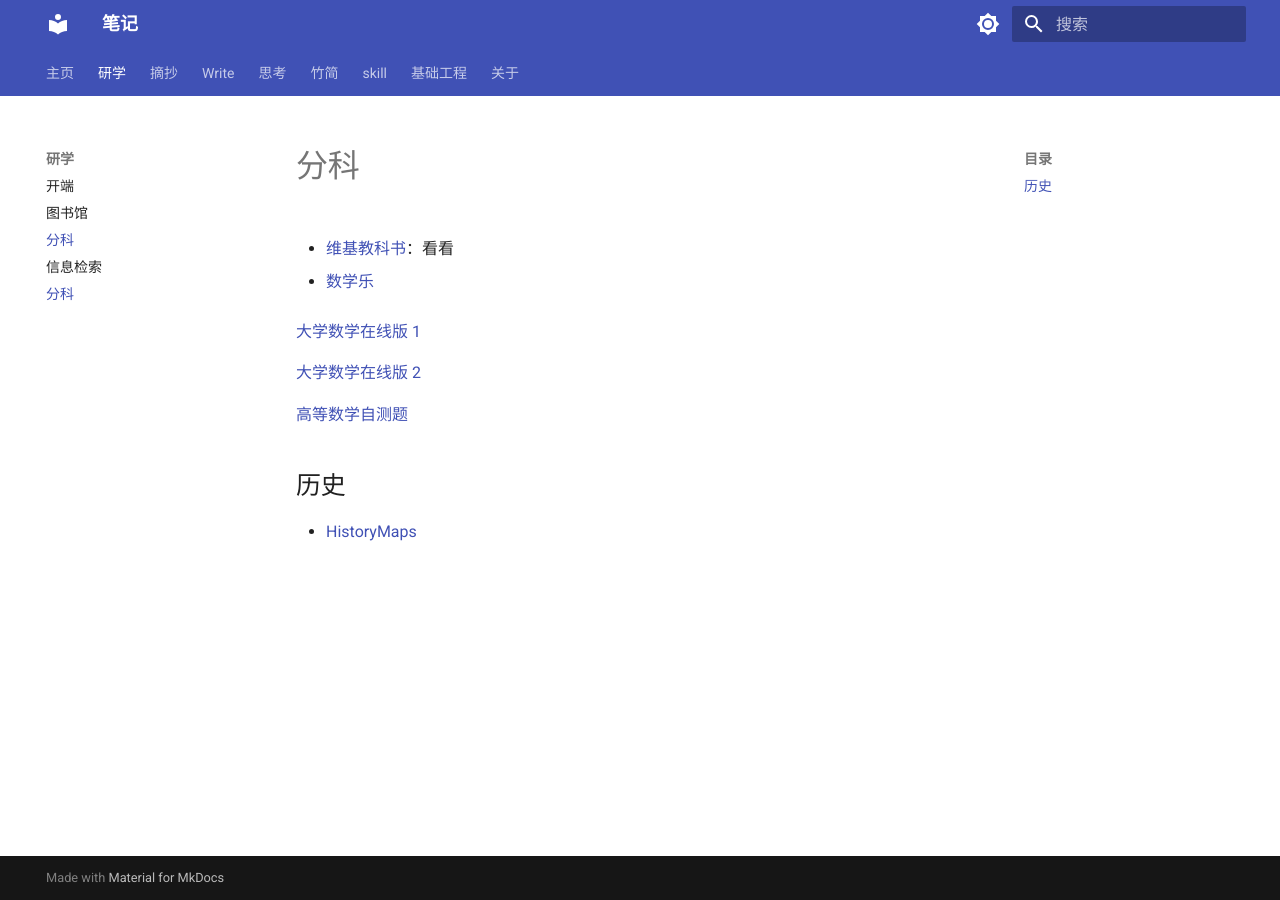
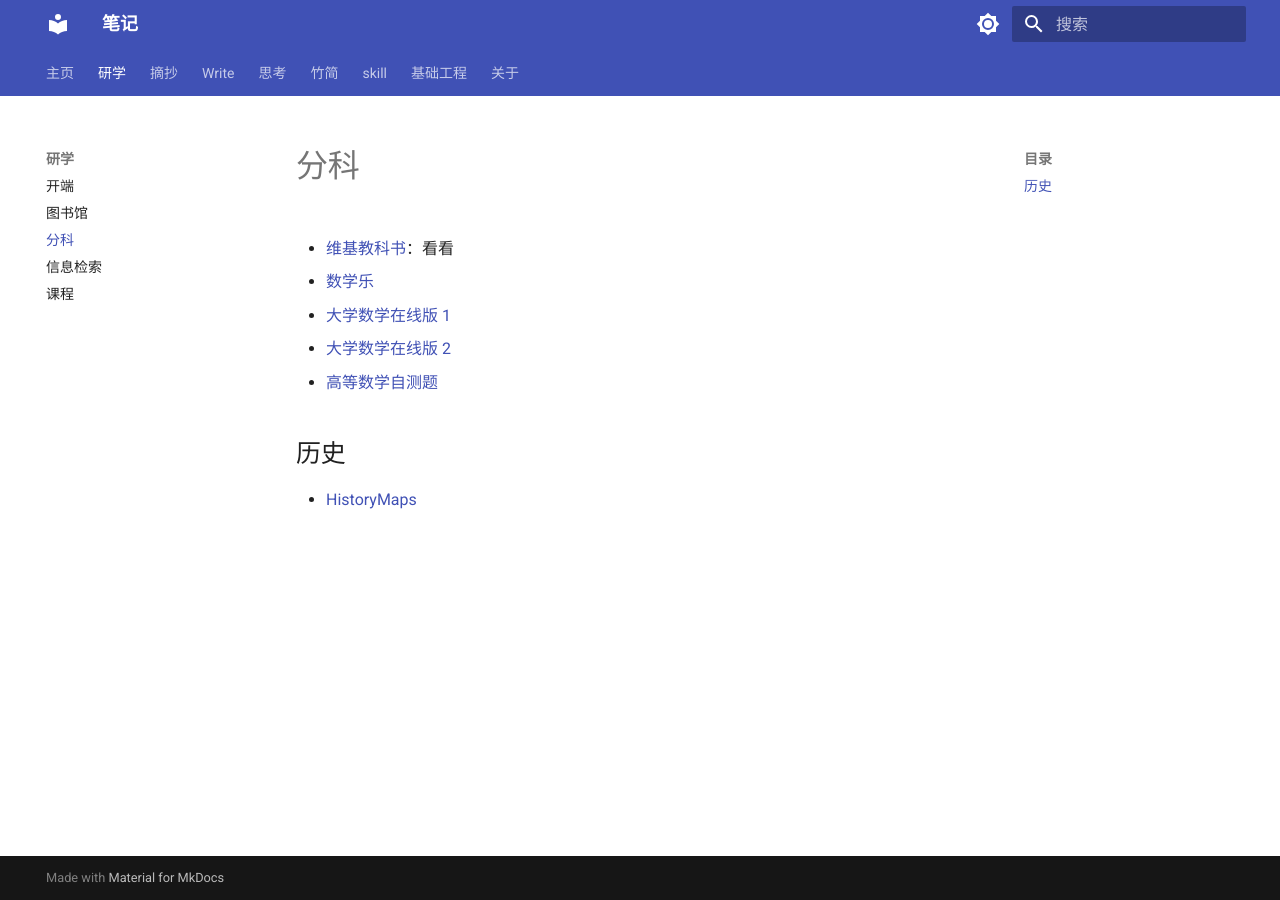
Before and after one commit to dingeral/doc-note, an MkDocs documentation site: the page built from docs/研学/分科.md, in a window 1280 px wide. Built offline with MkDocs 1.6.1 and Material for MkDocs 9.7.7, drawn with Linux system fonts in a browser that asks for light colours.

Commit message:
更新文档

```diff
--- a/docs/研学/分科.md
+++ b/docs/研学/分科.md
@@ -2,11 +2,9 @@
 
 - <a href="https://www.shuxuele.com/index.html" target="_blank">数学乐</a>
 
-[大学数学在线版 1](https://sxyd.sdut.edu.cn/)
-
-[大学数学在线版 2](http://www.sciyard.com/home)
-
-[高等数学自测题](http://netedu.xauat.edu.cn/jpkc/netedu/jpkc/gdsx/homepage/5jxsd/56/560.htm)
+- [大学数学在线版 1](https://sxyd.sdut.edu.cn/)
+- [大学数学在线版 2](http://www.sciyard.com/home)
+- [高等数学自测题](http://netedu.xauat.edu.cn/jpkc/netedu/jpkc/gdsx/homepage/5jxsd/56/560.htm)
 
 ## 历史
 
--- a/mkdocs.yml
+++ b/mkdocs.yml
@@ -115,7 +115,7 @@ nav:
         - 图书馆: 研学/图书馆.md
         - 分科: 研学/分科.md
         - 信息检索: 研学/信息检索.md
-        - 分科: 研学/分科.md
+        - 课程: 研学/课程.md
     - 摘抄:
         - Weekly: 摘抄/001.md
     - Write:
```
Also changed, not shown: docs/基础工程/0206.md (+2 -2 lines), docs/研学/课程.md (+1 -1 lines), docs/基础工程/0213_好物.md (line endings or trailing spaces).
